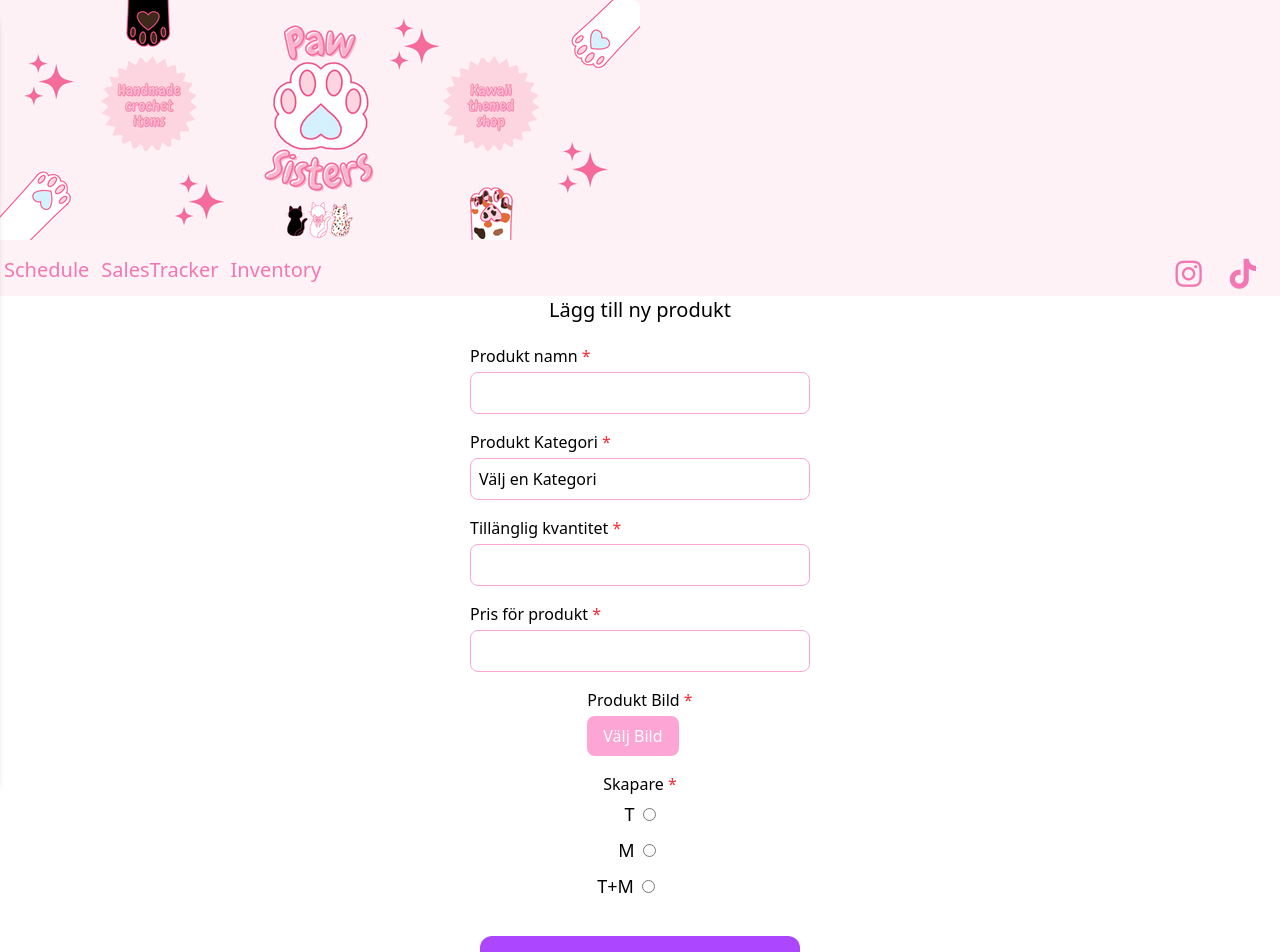
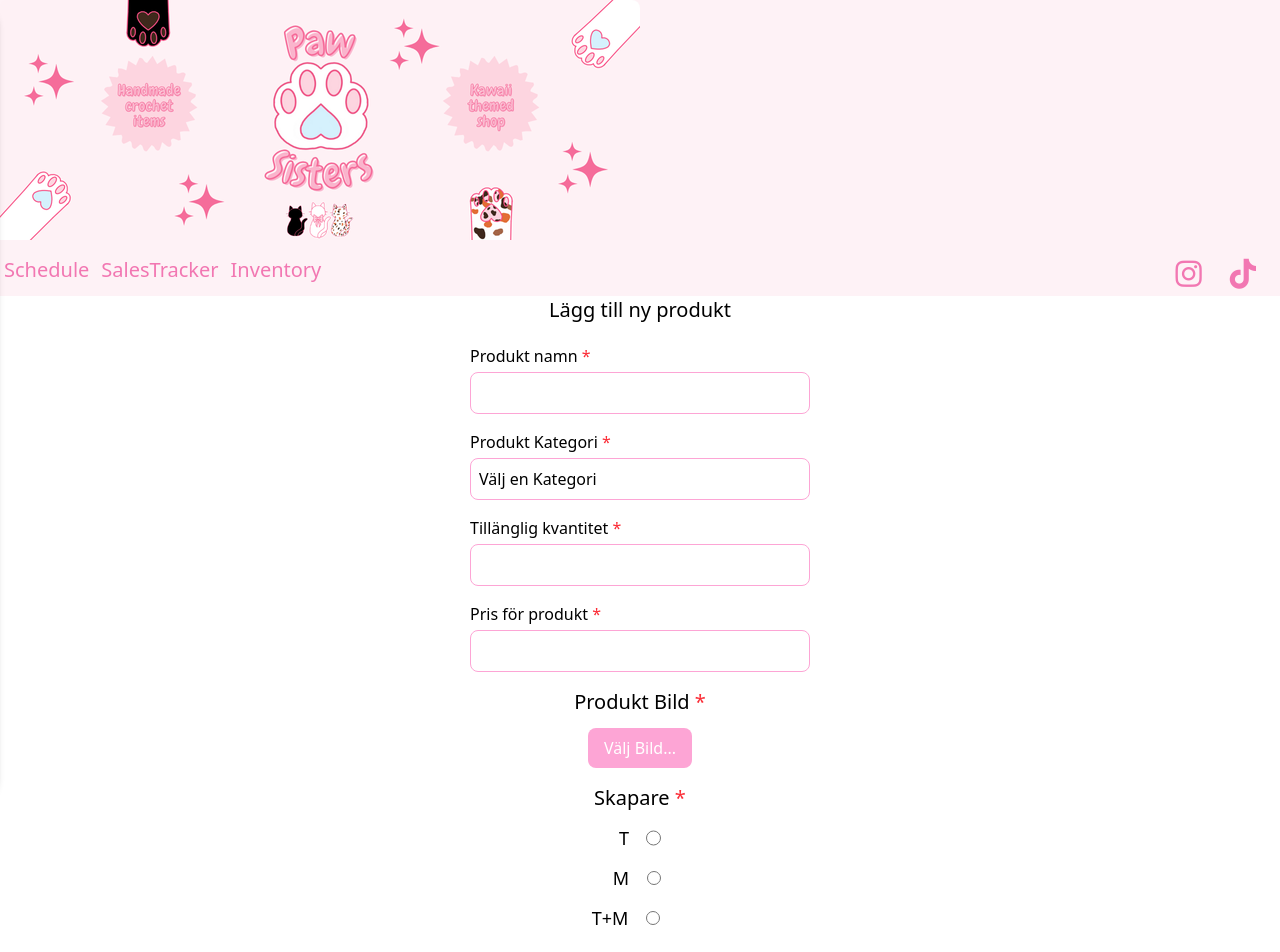
Before and after one commit to Kevin-a01/Pawsisters_sales_tracker, a React (Vite) app in the folder client/: page /add-new-item in a window 1280 px wide. Shown: the top 952 px of the page. Built offline with nearby package versions, Linux system fonts and the light colour scheme.

Commit message:
some more fixes on salestracker app

```diff
--- a/client/src/SalesTracker.jsx
+++ b/client/src/SalesTracker.jsx
@@ -105,7 +105,21 @@ function SalesTracker(){
         const total = products.reduce((sum, product) => sum + Number(product.price), 0);
         setTotalSales(total);
 
-    }, [products])
+    }, [products]);
+
+    useEffect(() => {
+        const handleFocus = () => {
+            setRefreshTrigger((prev) => prev + 1);
+        };
+
+        window.addEventListener('focus', handleFocus);
+
+        return () => {
+            window.removeEventListener('focus', handleFocus)
+
+        }
+
+    }, []);
 
     const deleteProduct = async (id) => {
 
--- a/client/src/components/BackToTopButton.jsx
+++ b/client/src/components/BackToTopButton.jsx
@@ -29,7 +29,7 @@ export default function BackToTopButton(){
     <div>
       {backToTopButton && (
 
-        <button onClick={scrollUp} className=" text-xl bg-pink-300  h-10 w-10 rounded-full fixed bottom-1 p-2 right-2 mr-2 mb-2 flex items-center justify-center opacity-75">
+        <button onClick={scrollUp} className=" text-xl bg-pink-300  h-10 w-10 rounded-full fixed bottom-1.5 p-2 right-2.5 mr-2 mb-2 flex items-center justify-center opacity-75">
           <i class="fa-solid fa-arrow-up"></i>
         </button>
       )}
--- a/client/src/pages/AddInvItem.jsx
+++ b/client/src/pages/AddInvItem.jsx
@@ -105,46 +105,48 @@ export default function(){
         <div className="flex flex-col mx-auto w-fit gap-1 mt-4 ">
         <label htmlFor="available-quantity" className="">Tillänglig kvantitet<span className="text-red-500"> *</span></label>
 
-        <input type="text" name="quantity" value={formData.quantity} className="border w-85 p-2 rounded-lg border-pink-300 focus:outline-none" onChange={handleChange} />
+        <input type="tel" inputMode="numeric" name="quantity" value={formData.quantity} className="border w-85 p-2 rounded-lg border-pink-300 focus:outline-none" onChange={handleChange} />
       </div>
 
       <div className="flex flex-col mx-auto w-fit gap-1 mt-4 ">
         <label htmlFor="product_price" className="">Pris för produkt<span className="text-red-500"> *</span></label>
 
-        <input type="text" name="price" value={formData.price} className="border w-85 p-2 rounded-lg border-pink-300 focus:outline-none" onChange={handleChange} />
+        <input type="tel" inputMode="numeric" name="price" value={formData.price} className="border w-85 p-2 rounded-lg border-pink-300 focus:outline-none" onChange={handleChange} />
       </div>
 
-      <div className="flex flex-col mx-auto w-fit gap-1 mt-4 ">
-        <label htmlFor="product_image" className="">Produkt Bild<span className="text-red-500"> *</span></label>
+      <div className="flex flex-col justify-center items-center mx-auto w-fit gap-1 mt-4 ">
+        <label htmlFor="product_image" className="text-xl">Produkt Bild<span className="text-red-500"> *</span></label>
         <input type="file" id="product_image" name="image" className="hidden" onChange={handleChange} placeholder="Produkt-100" />
 
-        <label htmlFor="product_image" className="cursor-pointer px-4 py-2 bg-pink-300  text-white rounded-lg w-fit text-center">Välj Bild</label>
+        <label htmlFor="product_image" className="cursor-pointer px-4 py-2 mt-2 bg-pink-300  text-white rounded-lg w-fit text-center">Välj Bild...</label>
 
         {formData.image && (
-          <span className="text-md mt-1 text-black">
-            Fil vald: {formData.image.name}
-          </span>
+         <span className="mt-2">
+            <h3 className="text-lg animate-pulse">
+                Vald Fil: {formData.image.name}
+            </h3>
+         </span>
         )}
       </div>
 
        <div className="flex flex-col mx-auto w-full items-center gap-1 mt-4 ">
-        <label htmlFor="product_maker" className="">Skapare<span className="text-red-500"> *</span></label>
+        <label htmlFor="product_maker" className="text-xl mb-2">Skapare<span className="text-red-500"> *</span></label>
 
-        <div className="flex gap-2 flex-col place-items-center w-full">
-          <label className="flex items-center text-lg gap-2" htmlFor="product_maker">
+        <div className="flex gap-3 flex-col items-center justify-center w-full">
+          <label className="flex items-center text-lg gap-3" htmlFor="product_maker">
             T
-           <input type="radio" name="maker" value="T" checked={formData.maker === "T"} onChange={handleMakerChange} />
+           <input type="radio" name="maker" value="T" checked={formData.maker === "T"} onChange={handleMakerChange} className="ml-[12%] w-5 h-5  "  />
           </label>
 
 
-        <label className="flex items-center gap-2 text-lg mr-1.5" htmlFor="product_maker">
+        <label className="flex items-center gap-3 text-lg mr-1.5" htmlFor="product_maker">
           M
-         <input type="radio" name="maker" value="M" checked={formData.maker === "M"} onChange={handleMakerChange} />
+         <input type="radio" name="maker" value="M" checked={formData.maker === "M"} onChange={handleMakerChange} className="ml-[12%] w-5 h-5"  />
         </label>
 
-        <label className="flex items-center text-lg gap-2 mr-7" htmlFor="product_maker">
+        <label className="flex items-center text-lg gap-3 mr-7" htmlFor="product_maker">
           T+M
-         <input type="radio" name="maker" value="T+M" checked={formData.maker === "T+M"} onChange={handleMakerChange} />
+         <input type="radio" name="maker" value="T+M" checked={formData.maker === "T+M"} onChange={handleMakerChange} className="ml-[9%] w-5 h-5" />
         </label>
 
         </div>
--- a/client/src/pages/AddProduct.jsx
+++ b/client/src/pages/AddProduct.jsx
@@ -72,7 +72,9 @@ function AddProduct(){
 
   const handleCheckbox = (e) => {
 
-    setForm({...form, payment:{...form.payment, [e.target.name]: e.target.checked},});
+    setForm({...form, payment:{...form.payment, [e.target.name]: e.target.checked
+
+    },});
   };
 
   const addProduct = async (e) => {
--- a/client/src/pages/SalesDetail.jsx
+++ b/client/src/pages/SalesDetail.jsx
@@ -317,7 +317,7 @@ function SalesDetail() {
                 <div className="flex flex-col">
                     {sales.length > 0 && (
                         <button
-                            className="text-md w-5/12 lg:w-1/6 font-bold mt-2 border p-2 rounded-xl border-pink-400 bg-pink-400 hidden"
+                            className="text-md w-5/12 lg:w-1/6 font-bold mt-2 border p-2 rounded-xl border-pink-400 bg-pink-400 hidden "
                             onClick={handleDelete}
                         >
                             Ta bort Detalj Data
```
